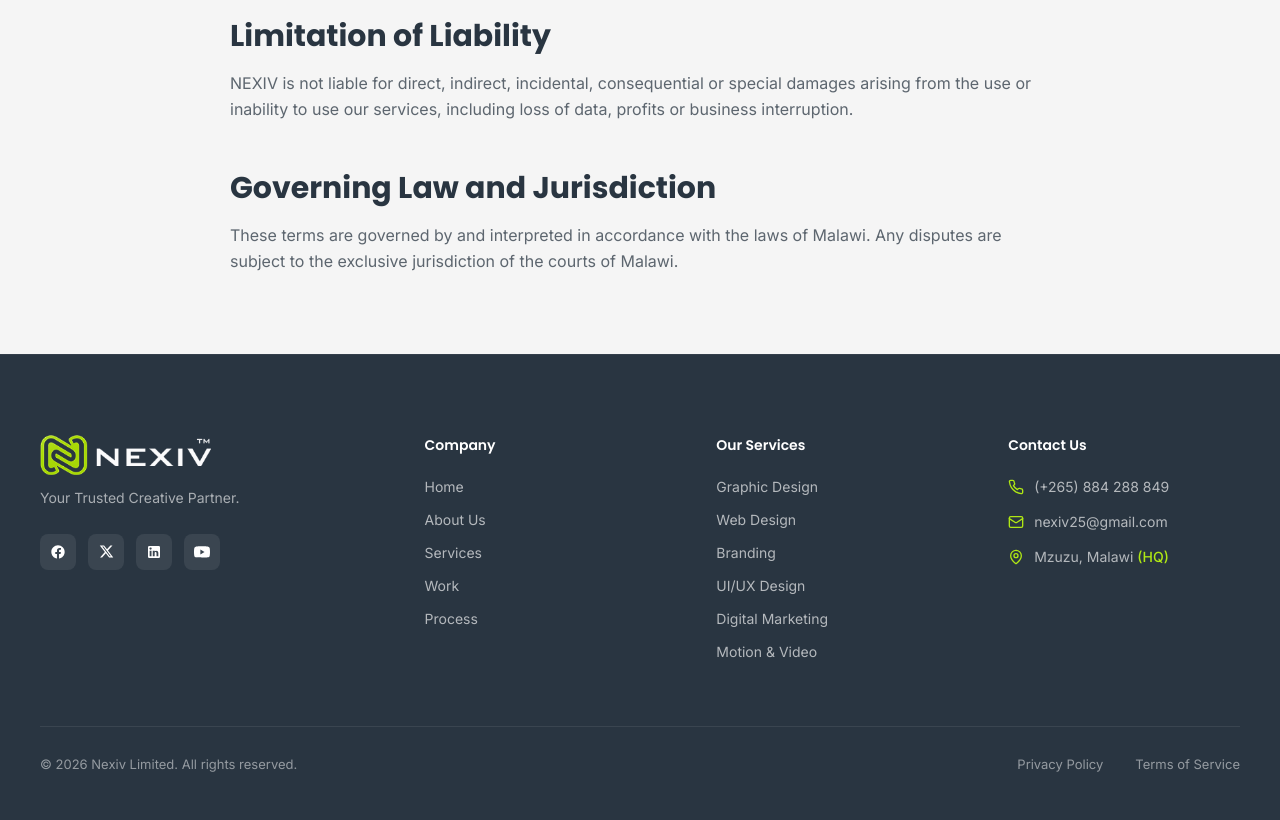
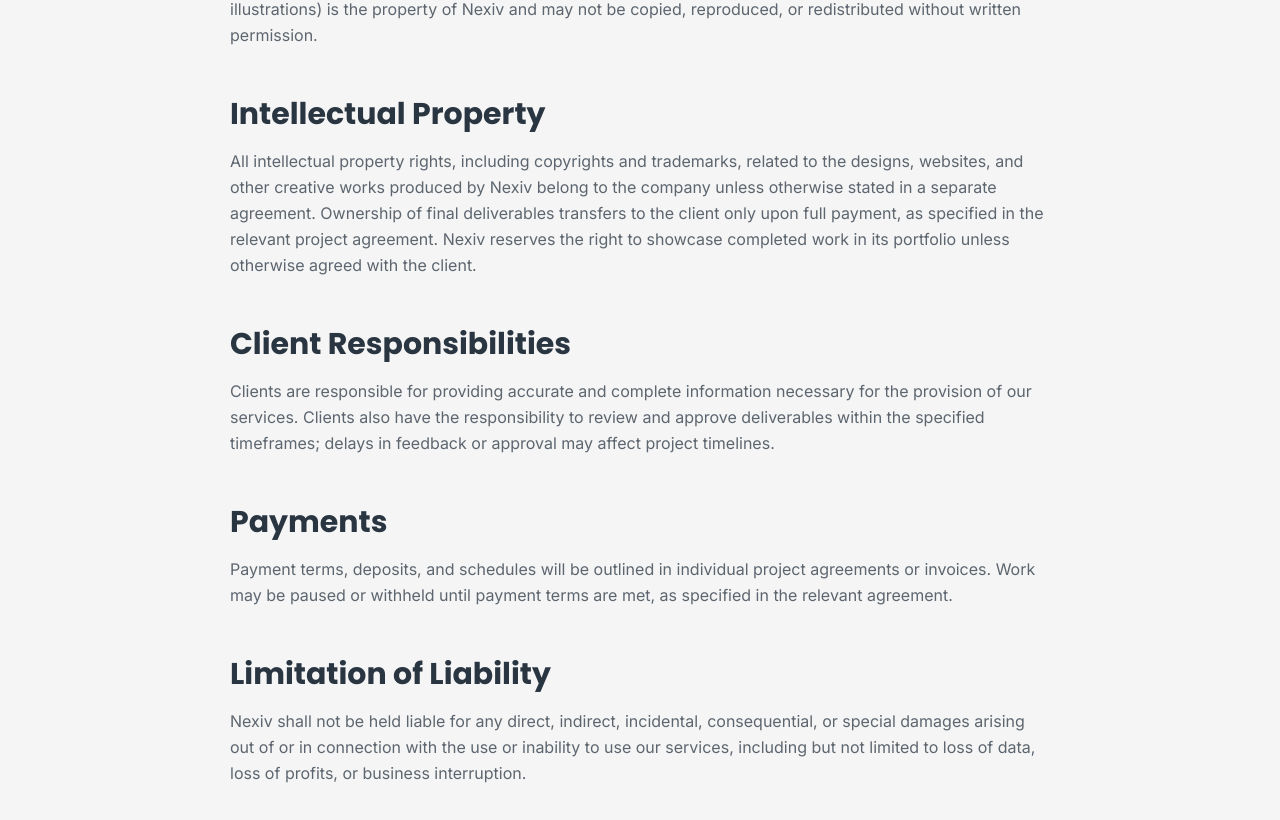
Before and after one commit to FAROOKKALUMBI/NEXIV-WEBSITE, a Next.js app: page /terms in a window 1280 px wide. Shown: the part 880-1700 px from the top of the page. Built offline with nearby package versions, Linux system fonts and the light colour scheme.

Commit message:
feat: add terms and conditions page

```diff
--- /dev/null
+++ b/app/terms-and-conditions/page.tsx
@@ -0,0 +1 @@
+export { default } from "../terms/page";
--- a/app/terms/page.tsx
+++ b/app/terms/page.tsx
@@ -1,11 +1,17 @@
 import { LegalPage } from "@/components/LegalPage";
 
 export default function TermsPage() {
-  return <LegalPage title="Terms of Service" sections={[
-    { heading: "Service Agreement", paragraphs: ["Services provided by NEXIV are subject to a separate agreement or contract that outlines the scope of work, timelines, deliverables and any service-specific terms."] },
-    { heading: "Intellectual Property", paragraphs: ["All intellectual property rights, including copyrights and trademarks related to designs, websites and creative works produced by NEXIV, belong to Nexiv Limited unless otherwise stated in a separate agreement."] },
-    { heading: "Client Responsibilities", paragraphs: ["Clients must provide accurate and complete information needed to deliver services. Clients are also responsible for reviewing and approving deliverables within agreed timeframes."] },
-    { heading: "Limitation of Liability", paragraphs: ["NEXIV is not liable for direct, indirect, incidental, consequential or special damages arising from the use or inability to use our services, including loss of data, profits or business interruption."] },
-    { heading: "Governing Law and Jurisdiction", paragraphs: ["These terms are governed by and interpreted in accordance with the laws of Malawi. Any disputes are subject to the exclusive jurisdiction of the courts of Malawi."] },
+  return <LegalPage title="Terms and Conditions" sections={[
+    { heading: "Introduction", paragraphs: ["Welcome to Nexiv. These Terms and Conditions govern your use of our website and the creative and digital services we provide. By accessing our website or engaging our services, you agree to be bound by these terms."] },
+    { heading: "Service Agreement", paragraphs: ["The services provided by Nexiv are subject to a separate agreement or contract. These agreements outline the scope of work, timelines, deliverables, and any additional terms specific to the services being provided. These Terms and Conditions apply to general website use and complement, but do not replace, individual signed agreements."] },
+    { heading: "Use of Website", paragraphs: ["Visitors may browse the website for informational purposes. Content on this site (text, images, branding, illustrations) is the property of Nexiv and may not be copied, reproduced, or redistributed without written permission."] },
+    { heading: "Intellectual Property", paragraphs: ["All intellectual property rights, including copyrights and trademarks, related to the designs, websites, and other creative works produced by Nexiv belong to the company unless otherwise stated in a separate agreement. Ownership of final deliverables transfers to the client only upon full payment, as specified in the relevant project agreement. Nexiv reserves the right to showcase completed work in its portfolio unless otherwise agreed with the client."] },
+    { heading: "Client Responsibilities", paragraphs: ["Clients are responsible for providing accurate and complete information necessary for the provision of our services. Clients also have the responsibility to review and approve deliverables within the specified timeframes; delays in feedback or approval may affect project timelines."] },
+    { heading: "Payments", paragraphs: ["Payment terms, deposits, and schedules will be outlined in individual project agreements or invoices. Work may be paused or withheld until payment terms are met, as specified in the relevant agreement."] },
+    { heading: "Limitation of Liability", paragraphs: ["Nexiv shall not be held liable for any direct, indirect, incidental, consequential, or special damages arising out of or in connection with the use or inability to use our services, including but not limited to loss of data, loss of profits, or business interruption."] },
+    { heading: "Third-Party Links", paragraphs: ["Our website may contain links to external websites that are not operated by us. We are not responsible for the privacy practices or content of those third-party websites, and we encourage you to review their policies when visiting them."] },
+    { heading: "Changes to These Terms", paragraphs: ["Nexiv reserves the right to modify or update these Terms and Conditions at any time. Any changes will be effective upon posting the revised terms on our website. We encourage you to review this page periodically for updates."] },
+    { heading: "Governing Law and Jurisdiction", paragraphs: ["These Terms and Conditions shall be governed by and interpreted in accordance with the laws of Malawi. Any disputes arising from these terms shall be subject to the exclusive jurisdiction of the courts of Malawi."] },
+    { heading: "Contact", paragraphs: ["For questions about these Terms and Conditions, contact us at nexiv25@gmail.com or (+265) 0 884 288 849."] },
   ]} />;
 }
--- a/components/layout/Footer.tsx
+++ b/components/layout/Footer.tsx
@@ -195,8 +195,8 @@
             <Link href="/privacy" className="hover:text-[#afe714] transition-colors font-inter">
               Privacy Policy
             </Link>
-            <Link href="/terms" className="hover:text-[#afe714] transition-colors font-inter">
-              Terms of Service
+            <Link href="/terms-and-conditions" className="hover:text-[#afe714] transition-colors font-inter">
+              Terms and Conditions
             </Link>
           </div>
         </div>
```
